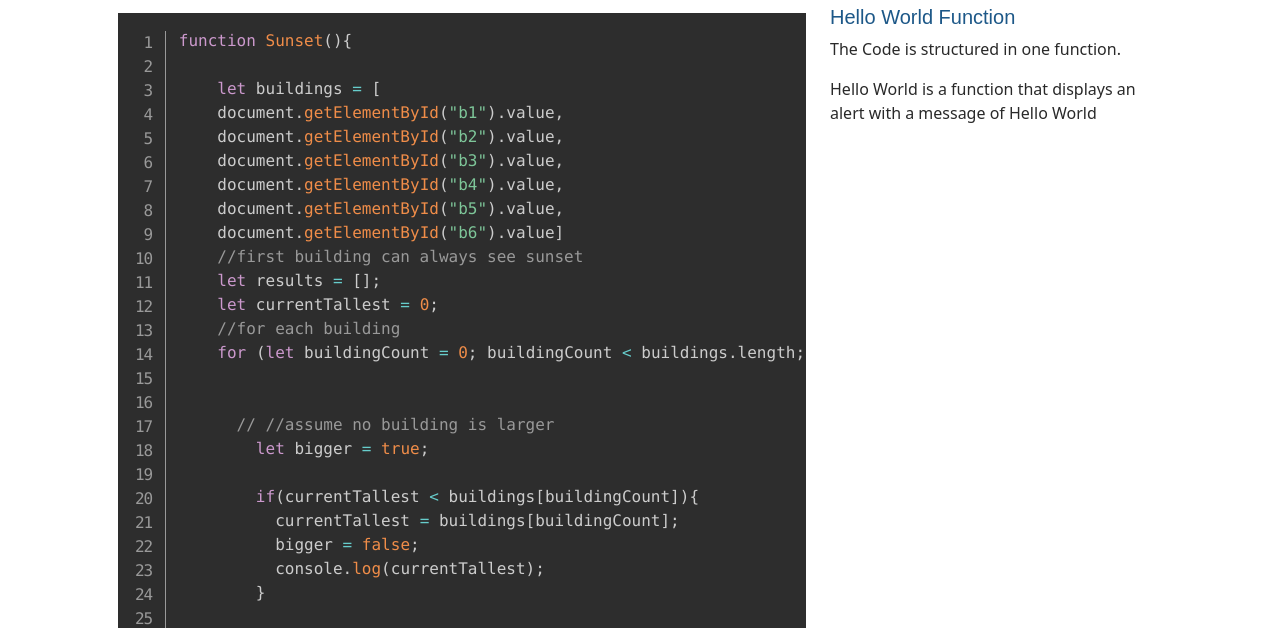
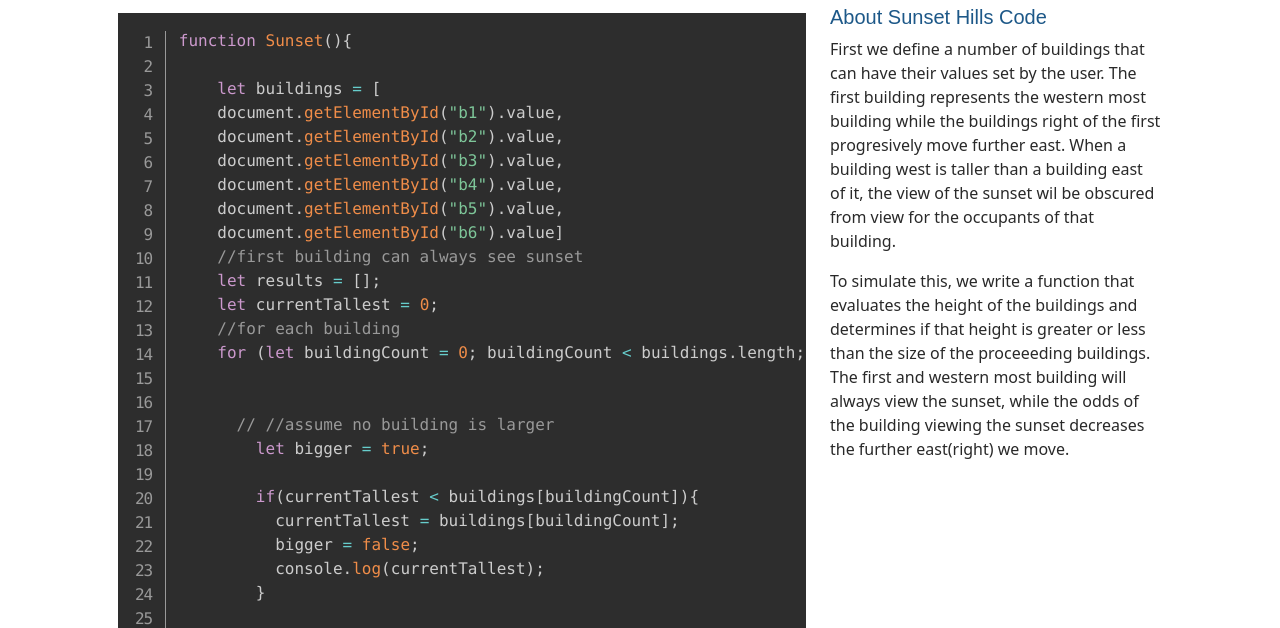
Before and after one commit to mdanielomalley/SunsetHills, a plain HTML site: page code.html in a window 1280 px wide. Shown: the part 130-758 px from the top of the page. Drawn offline with nearby package versions, Linux system fonts and the light colour scheme; a web font is replaced by a local one.

Commit message:
Code Summary

```diff
--- a/code.html
+++ b/code.html
@@ -128,9 +128,13 @@
                 </pre>
             </div>
             <div class="col-lg-4">
-                <h5 class="tachyonLight">Hello World Function</h5>
-                <p>The Code is structured in one function.</p>
-                <p>Hello World is a function that displays an alert with a message of Hello World</p>
+                <h5 class="tachyonLight">About Sunset Hills Code</h5>
+                <p>First we define a number of buildings that can have their values set by the user.
+                    The first building represents the western most building while the buildings right of the first progresively move further east. When a building west is taller than a building east of it,
+                    the view of the sunset wil be obscured from view for the occupants of that building.</p>
+                    <p>To simulate this, we write a function that evaluates the height of the buildings and determines if that height is greater or less than the size of the proceeeding buildings. The first and western most building will always view the sunset,
+                        while the odds of the building viewing the sunset decreases the further east(right) we move. </p>
+
             </div>
         </div>
     </div>
```
Also changed, not shown: index.html (+3 -2 lines).
